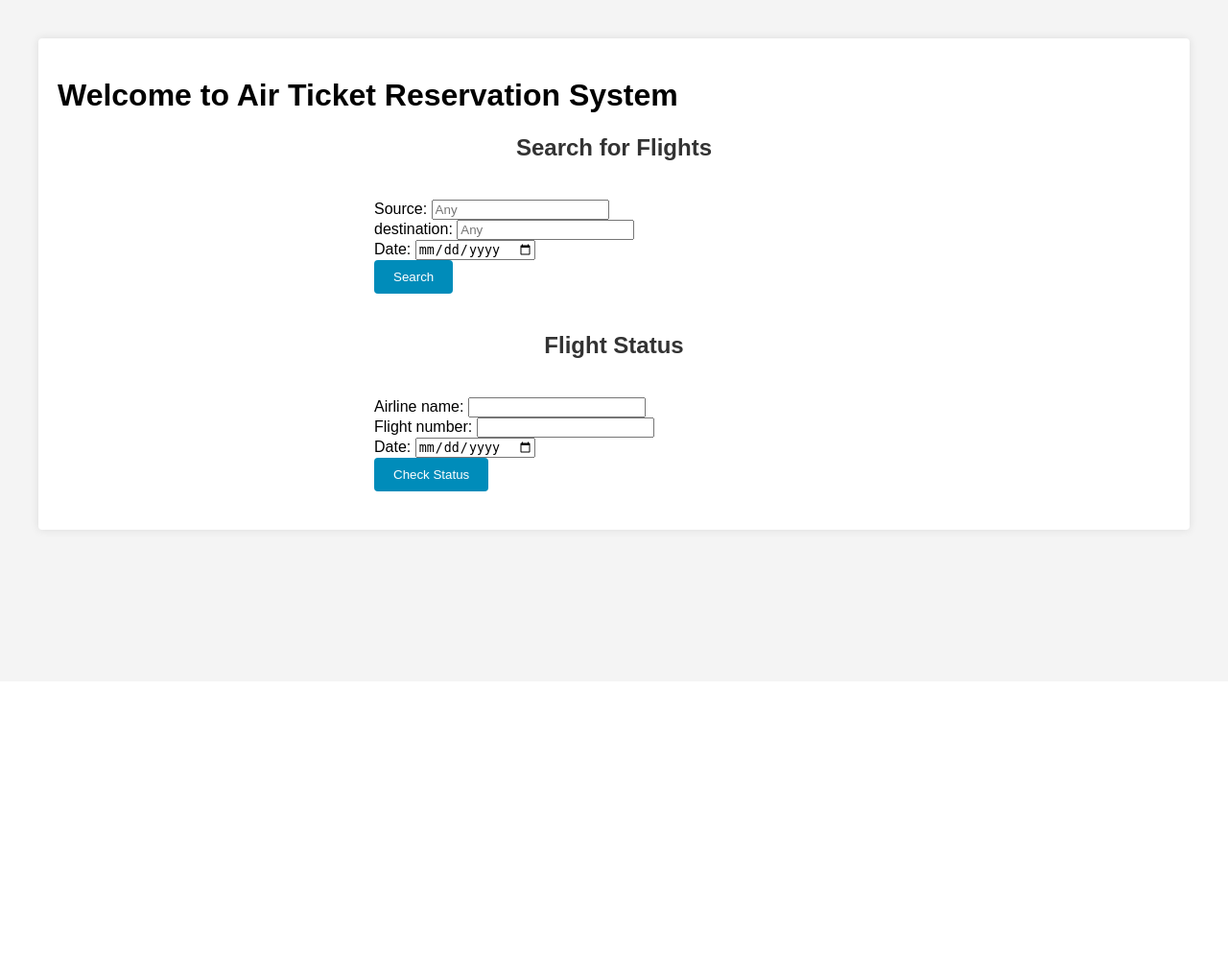
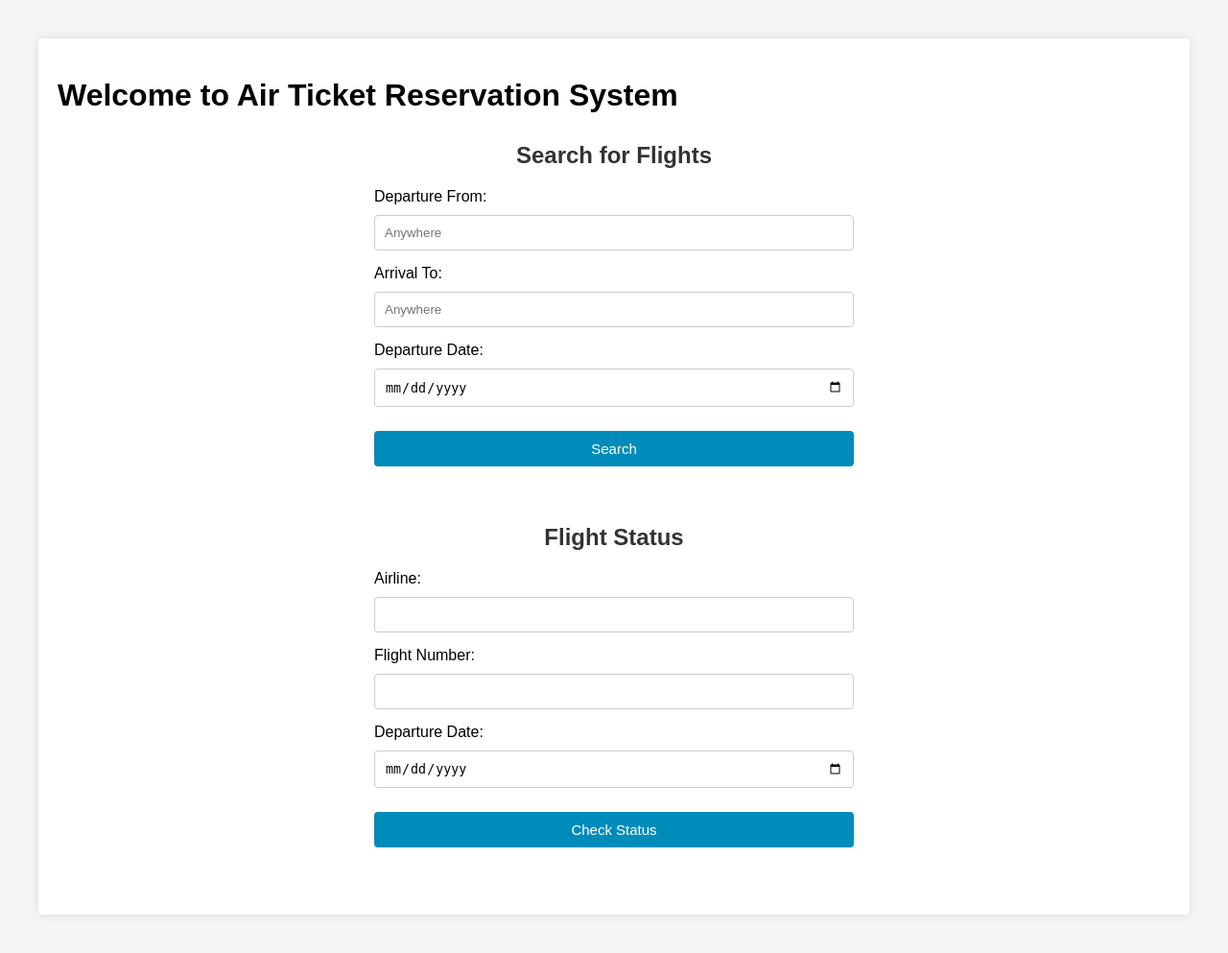
Before and after one commit to EleanorMoseley/airline-project, a Flask app: page /userhome in a window 1280 px wide. Shown: the part 90-1083 px from the top of the page at 96% size. Before the commit the page ends 649 px from the top, so only its background shows below. Run offline with Flask 3, Linux system fonts and the light colour scheme.

Commit message:
customer home page

```diff
--- a/app.py
+++ b/app.py
@@ -31,7 +31,7 @@
     for key in dad:
         var = request.form.get(key)
         print(var)
-        if (len(var) < 1):
+        if (var == None or len(var)<1):
             continue
         if (key == 'departure_date_time'):
             string.append("destination_date_time >= '%s' and destination_date_time < dateadd(day, 1, '%s')" % var, var)
--- a/templates/home.html
+++ b/templates/home.html
@@ -1,26 +1,70 @@
 {% extends "base.html" %}
 
 {% block content %}
+
+<style>
+    input {
+        margin-top: 5px;
+        margin-bottom: 15px;
+    }
+    form [type="submit"] {
+        margin-top: 10px;
+        font-size: 15px;
+    }
+    label {
+        margin-top: 0;
+        margin-bottom: 0px;
+    }
+    h2 {
+        margin-top: 10px;
+        margin-bottom: 0px;
+    }
+    h1{
+        margin-bottom: 30px;
+    }
+
+
+
+</style>
+
     <h1>Welcome to Air Ticket Reservation System</h1>
     <h2>Search for Flights</h2>
     <form action="/search" method="post">
-
-        Source: <input type="text" id="source" placeholder = "Any" name="departure_airport"><br>
-
-        destination: <input type="text" placeholder = "Any" id="destination" name="arrival_airport"><br>
-
-        Date: <input type="date" id="date" name="departure_date_time"><br>
-        <input type="submit" value="Search">
+        <div class="form-group">
+            <label for = "source"> Departure From: </label>
+            <div class="input">
+                <input type="text" id="source" placeholder = "Anywhere" name="departure_airport">
+            </div>
+            <label for = "to"> Arrival To: </label>
+            <div class="input">
+                <input type="text" id="to" placeholder = "Anywhere" name="departure_airport">
+            </div>
+            <label for = "tdate"> Departure Date: </label>
+            <div class= "input">
+                <input type="date" id="tdate" name="departure_date_time">
+            </div>
+            <input type="submit" value="Search">
+        </div>
     </form>
     <h2>Flight Status</h2>
     <form action="/status" method="post">
-
-        Airline name: <input type="text" id="airline" name="airline"><br>
-
-        Flight number: <input type="text" id="flight_number" name="flight_number"><br>
-
-       Date:  <input type="date" id="date" name="date"><br>
-        <input type="submit" value="Check Status">
+        <div class="form-group">
+            <label for = "airline"> Airline: </label>
+            <div class = "input">
+                <input type="text" id="airline" name="airline">
+            </div>
+            <label for = "flight_number"> Flight Number: </label>
+            <div class = "input">
+                <input type="text" id="flight_number" name="flight_number">
+            </div>
+            <label for = "date"> Departure Date: </label>
+            <div class = "input">
+                <input type="date" id="date" name="date">
+            </div>
+            <div class= "input">
+                <input type="submit" value="Check Status">
+            </div>
+        </div>
     </form>
 
 
```
